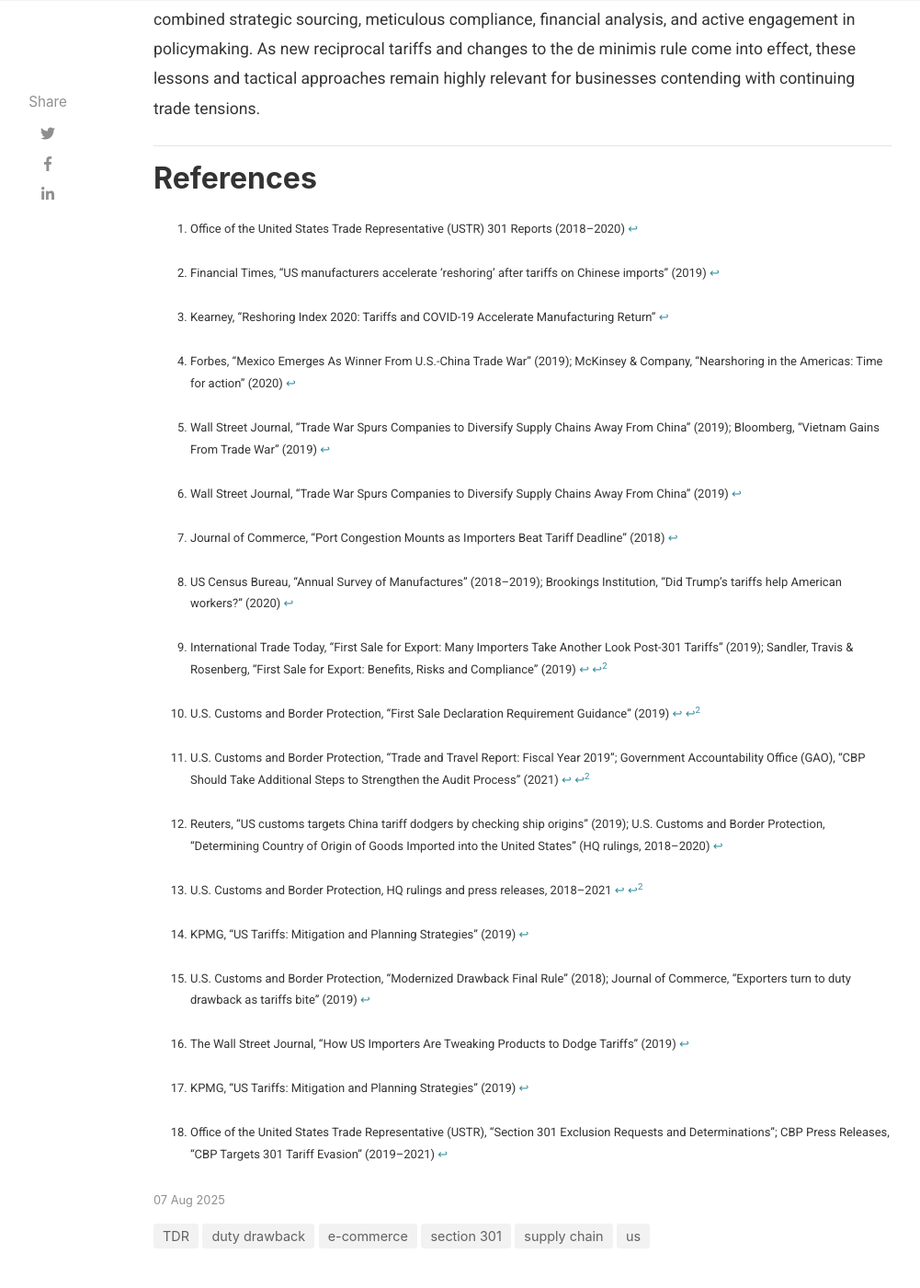
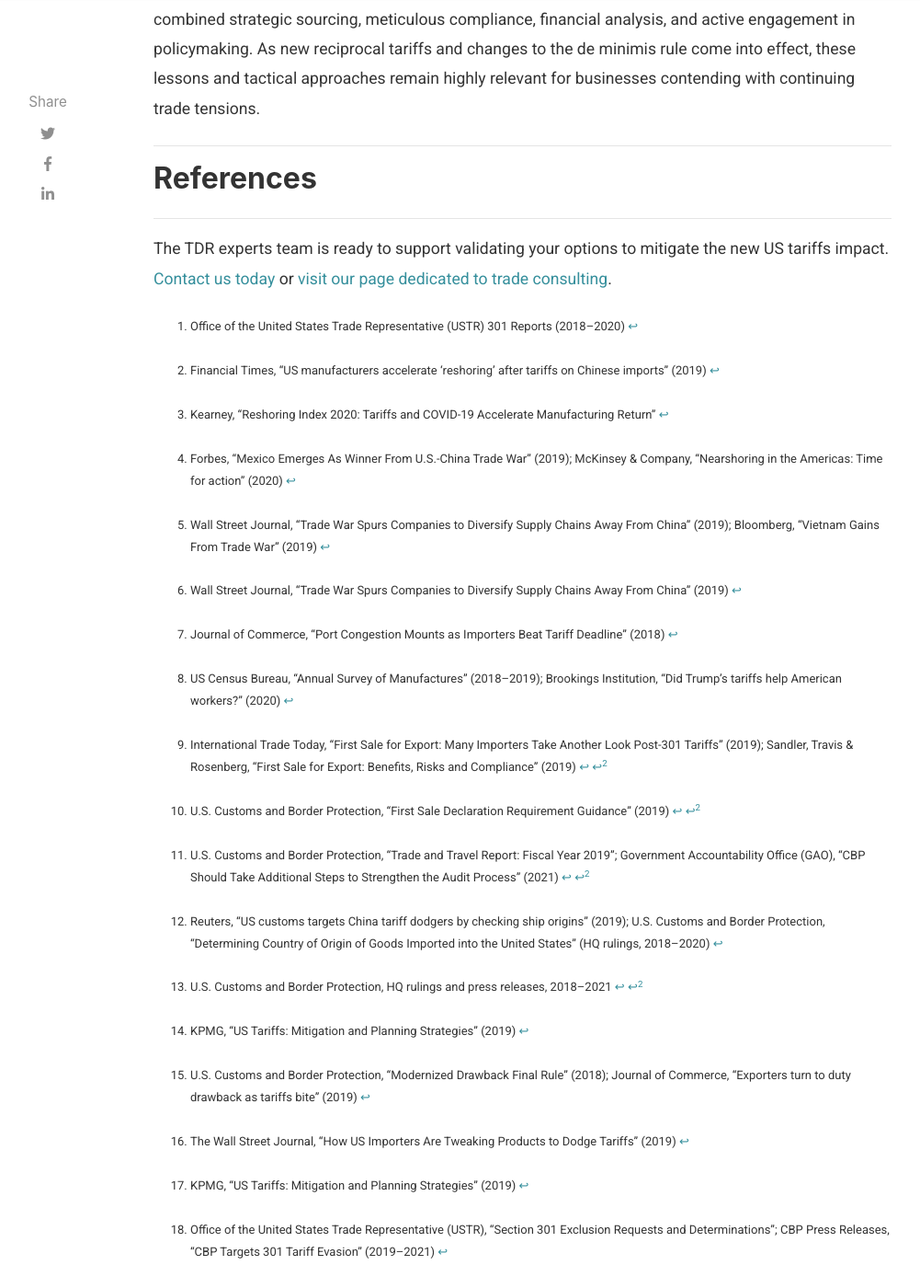
Before and after one commit to madeInLagny/TDR-EN-BLOG, a Jekyll site: the page built from _posts/2025-08-07-trump-2018-section-301-tariffs-impact-importers-reshoring-cbp-controls.md, in a window 1280 px wide and 1400 px high, scrolled down 4758 px. Shown: the whole window at 92% size, without its empty margins (118-1119 px from the left). Built offline with Jekyll 4.4.1, drawn with Linux system fonts in a browser that asks for light colours; nearby versions of some CDN libraries; some web fonts are replaced; comment, search, counter and statistics services are not loaded; some of the changed text lies outside the part shown.

Commit message:
latest blog update

```diff
--- a/_posts/2025-08-07-trump-2018-section-301-tariffs-impact-importers-reshoring-cbp-controls.md
+++ b/_posts/2025-08-07-trump-2018-section-301-tariffs-impact-importers-reshoring-cbp-controls.md
@@ -2,7 +2,7 @@
 layout: post
 title: "The Lasting Impact of Trump’s 2018 Section 301 Tariffs: Lessons for US Supply Chains and Importers"
 description: Analyze the ripple effects of the 2018 US Section 301 tariffs on Chinese imports, reshoring and nearshoring trends, supply chain strategies, and CBP enforcement, to guide businesses anticipating today’s new reciprocal tariffs and the de minimis rule change.
-categories: [TDR, us, duty drawback, supply chain, e-commerce, section 301]
+categories: [TDR, us, duty drawback, e-commerce, summer 2025 serie]
 image: assets/images/20250807-1.webp
 comments: false
 author: TDR
@@ -72,3 +72,7 @@
 [^16]: The Wall Street Journal, "How US Importers Are Tweaking Products to Dodge Tariffs" (2019)
 [^17]: KPMG, "US Tariffs: Mitigation and Planning Strategies" (2019)
 [^18]: Office of the United States Trade Representative (USTR), "Section 301 Exclusion Requests and Determinations"; CBP Press Releases, "CBP Targets 301 Tariff Evasion" (2019–2021)
+
+---
+
+The TDR experts team is ready to support validating your options to mitigate the new US tariffs impact. [Contact us today](https://tradedutyrefund.com/contact-us.html?utm_source=Blog&utm_medium=Link&utm_campaign=20250807Article) or [visit our page dedicated to trade consulting](https://tradedutyrefund.com/consulting.html?utm_source=Blog&utm_medium=Link&utm_campaign=20250807Article).
```
